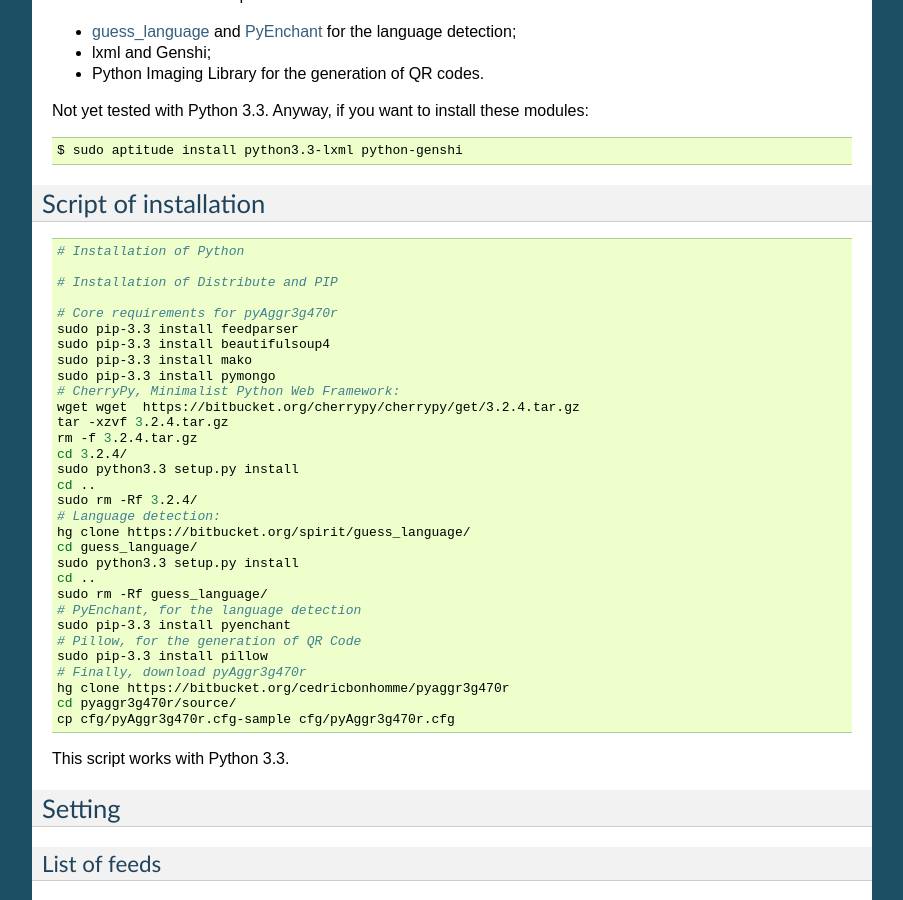
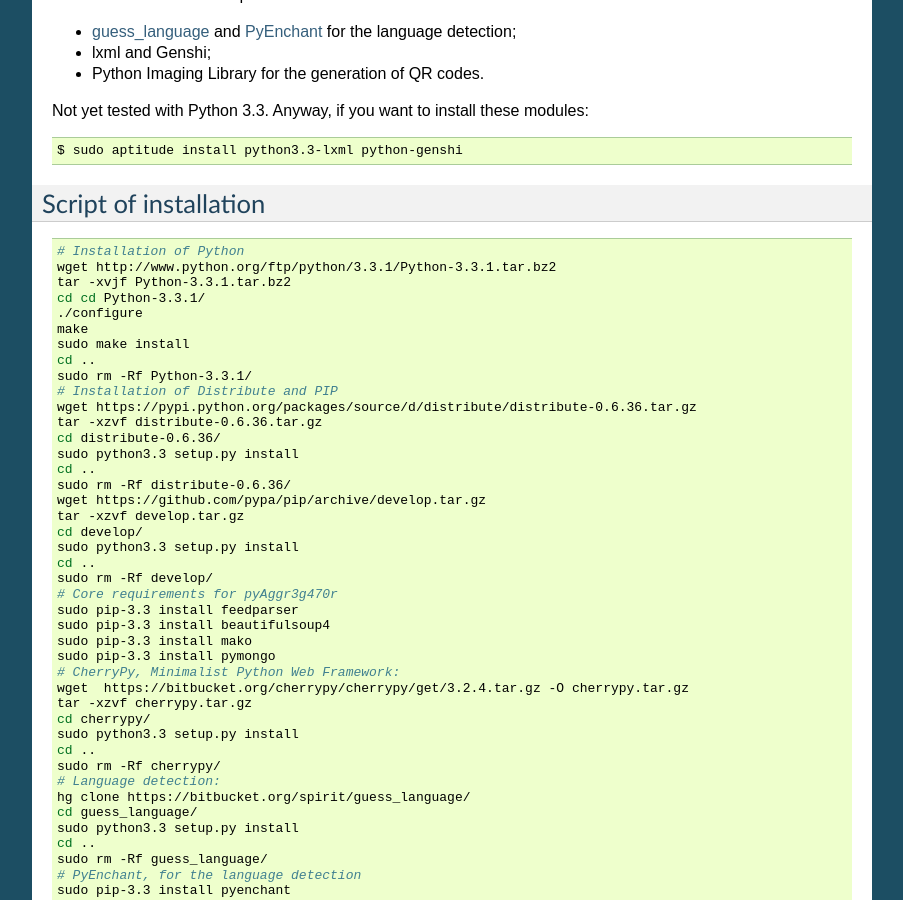
Before and after one commit to cedricbonhomme/newspipe, a Sphinx documentation site: the page built from docs/index.rst, in a window 1280 px wide and 900 px high, scrolled down 850 px. Shown: the whole window, without its empty margins (198-1101 px from the left). Built offline with Sphinx 7.4.7, drawn with Linux system fonts in a browser that asks for light colours.

Commit message:
Test a complemete installation script (Python 3.3.1 + distribute + pip + pyaggr3g470r requirements).

```diff
--- a/docs/index.rst
+++ b/docs/index.rst
@@ -67,22 +67,39 @@
 .. code-block:: bash
 
     # Installation of Python
-
+    wget http://www.python.org/ftp/python/3.3.1/Python-3.3.1.tar.bz2
+    tar -xvjf Python-3.3.1.tar.bz2
+    cd cd Python-3.3.1/
+    ./configure
+    make
+    sudo make install
+    cd ..
+    sudo rm -Rf Python-3.3.1/
     # Installation of Distribute and PIP
-
+    wget https://pypi.python.org/packages/source/d/distribute/distribute-0.6.36.tar.gz
+    tar -xzvf distribute-0.6.36.tar.gz
+    cd distribute-0.6.36/
+    sudo python3.3 setup.py install
+    cd ..
+    sudo rm -Rf distribute-0.6.36/
+    wget https://github.com/pypa/pip/archive/develop.tar.gz
+    tar -xzvf develop.tar.gz
+    cd develop/
+    sudo python3.3 setup.py install
+    cd ..
+    sudo rm -Rf develop/
     # Core requirements for pyAggr3g470r
     sudo pip-3.3 install feedparser
     sudo pip-3.3 install beautifulsoup4
     sudo pip-3.3 install mako
     sudo pip-3.3 install pymongo
     # CherryPy, Minimalist Python Web Framework:
-    wget wget  https://bitbucket.org/cherrypy/cherrypy/get/3.2.4.tar.gz
-    tar -xzvf 3.2.4.tar.gz
-    rm -f 3.2.4.tar.gz
-    cd 3.2.4/
+    wget  https://bitbucket.org/cherrypy/cherrypy/get/3.2.4.tar.gz -O cherrypy.tar.gz
+    tar -xzvf cherrypy.tar.gz
+    cd cherrypy/
     sudo python3.3 setup.py install
     cd ..
-    sudo rm -Rf 3.2.4/
+    sudo rm -Rf cherrypy/
     # Language detection:
     hg clone https://bitbucket.org/spirit/guess_language/
     cd guess_language/
@@ -97,8 +114,6 @@
     hg clone https://bitbucket.org/cedricbonhomme/pyaggr3g470r
     cd pyaggr3g470r/source/
     cp cfg/pyAggr3g470r.cfg-sample cfg/pyAggr3g470r.cfg
-
-This script works with Python 3.3.
 
 
 Setting
```
